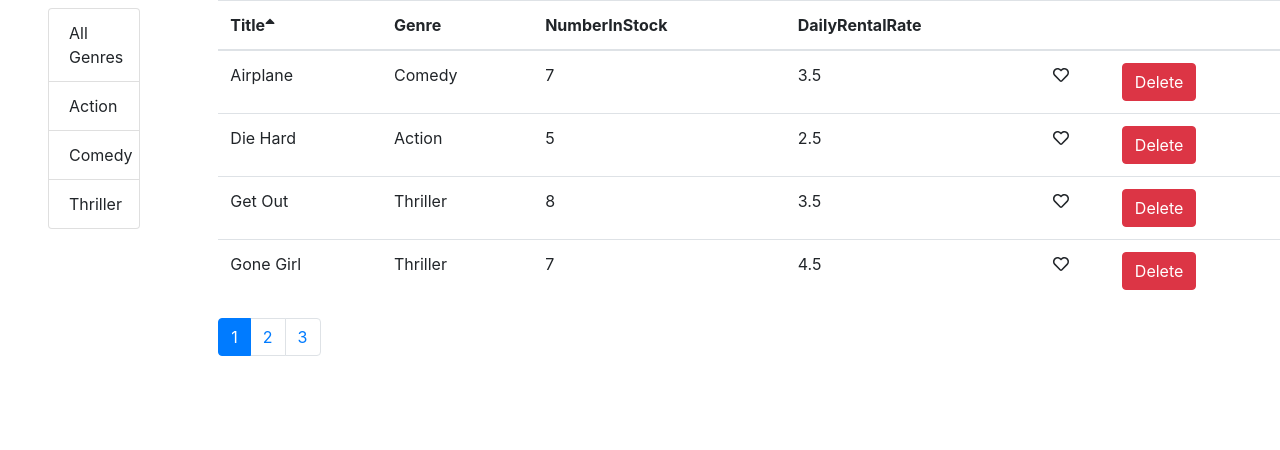
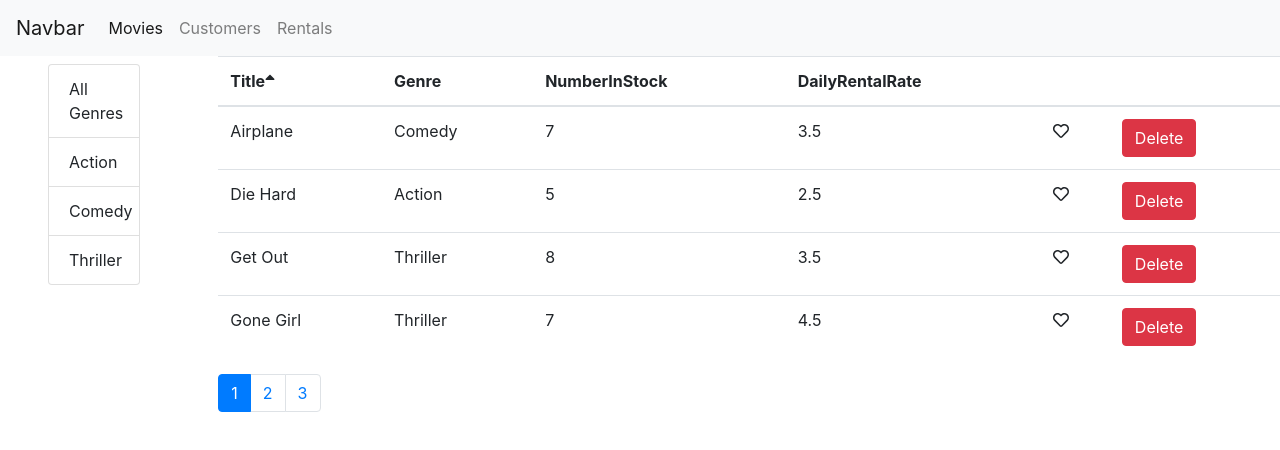
Before and after one commit to yipcw210/rt_vidly, a React (Create React App) app: page /movies in a window 1280 px wide. Shown: the top 450 px of the page. Built offline with nearby package versions, Linux system fonts and the light colour scheme.

Commit message:
11/12 dt

```diff
--- a/package.json
+++ b/package.json
@@ -13,6 +13,7 @@
     "prop-types": "^15.6.2",
     "react": "^16.6.3",
     "react-dom": "^16.6.3",
+    "react-router-dom": "^4.3.1",
     "react-scripts": "2.1.1"
   },
   "scripts": {
--- a/src/App.js
+++ b/src/App.js
@@ -1,11 +1,23 @@
 import React, { Component } from "react";
 import "./App.css";
+import NavBar from "./components/navBar";
+import { Route, Switch, Redirect } from "react-router-dom";
+import Movie from "./components/movies";
+import Customer from "./components/customers";
+import Rental from "./components/rentals";
 
 class App extends Component {
   render() {
     return (
       <main className="Container">
-        <h1>Hello World</h1>
+        <NavBar />
+        <Switch>
+          <Route path="/movies" component={Movie} />
+          <Route path="/customers" component={Customer} />
+          <Route path="/rentals" component={Rental} />
+
+          <Redirect to="/movies" />
+        </Switch>
       </main>
     );
   }
--- /dev/null
+++ b/src/components/customers.jsx
@@ -0,0 +1,9 @@
+import React, { Component } from "react";
+
+class Customers extends Component {
+  render() {
+    return <h1>Customer</h1>;
+  }
+}
+
+export default Customers;
--- /dev/null
+++ b/src/components/navBar.jsx
@@ -0,0 +1,53 @@
+import React, { Component } from "react";
+import { NavLink } from "react-router-dom";
+
+const NavBar = () => {
+  return (
+    <nav className="navbar navbar-expand-lg navbar-light bg-light">
+      <a className="navbar-brand" href="#">
+        Navbar
+      </a>
+      <button
+        className="navbar-toggler"
+        type="button"
+        data-toggle="collapse"
+        data-target="#navbarSupportedContent"
+        aria-controls="navbarSupportedContent"
+        aria-expanded="false"
+        aria-label="Toggle navigation"
+      >
+        <span className="navbar-toggler-icon" />
+      </button>
+
+      <div className="navbar-nav">
+        <NavLink className="nav-item nav-link" to="/movies">
+          Movies
+        </NavLink>
+        <NavLink className="nav-item nav-link" to="/customers">
+          Customers
+        </NavLink>
+        <NavLink className="nav-item nav-link" to="/rentals">
+          Rentals
+        </NavLink>
+      </div>
+    </nav>
+  );
+};
+
+{
+  /* <div className="collapse navbar-collapse" id="navbarNavAltMarkup">
+      <div className="navbar-nav">
+        <NavLink className="nav-item nav-link" to="/movies">
+          Movies
+        </NavLink>
+        <NavLink className="nav-item nav-link" to="/customers">
+          Customers
+        </NavLink>
+        <NavLink className="nav-item nav-link" to="/rentals">
+          Rentals
+        </NavLink>
+      </div>
+    </div> */
+}
+
+export default NavBar;
--- /dev/null
+++ b/src/components/rentals.jsx
@@ -0,0 +1,9 @@
+import React, { Component } from "react";
+
+class Rentals extends Component {
+  render() {
+    return <h1>Rental</h1>;
+  }
+}
+
+export default Rentals;
--- a/src/index.js
+++ b/src/index.js
@@ -2,6 +2,8 @@
 import ReactDOM from "react-dom";
 import "./index.css";
 import Movie from "./components/movies";
+import App from "./App";
+import { BrowserRouter } from "react-router-dom";
 import * as serviceWorker from "./serviceWorker";
 import "bootstrap/dist/css/bootstrap.css";
 import { library } from "@fortawesome/fontawesome-svg-core";
@@ -16,7 +18,12 @@
 
 // library.add(farFaHeart, fasFaHeart);
 
-ReactDOM.render(<Movie />, document.getElementById("root"));
+ReactDOM.render(
+  <BrowserRouter>
+    <App />
+  </BrowserRouter>,
+  document.getElementById("root")
+);
 
 // If you want your app to work offline and load faster, you can change
 // unregister() to register() below. Note this comes with some pitfalls.
```
Also changed, not shown: 1 other file (tests, documents, lock files or other folders).
